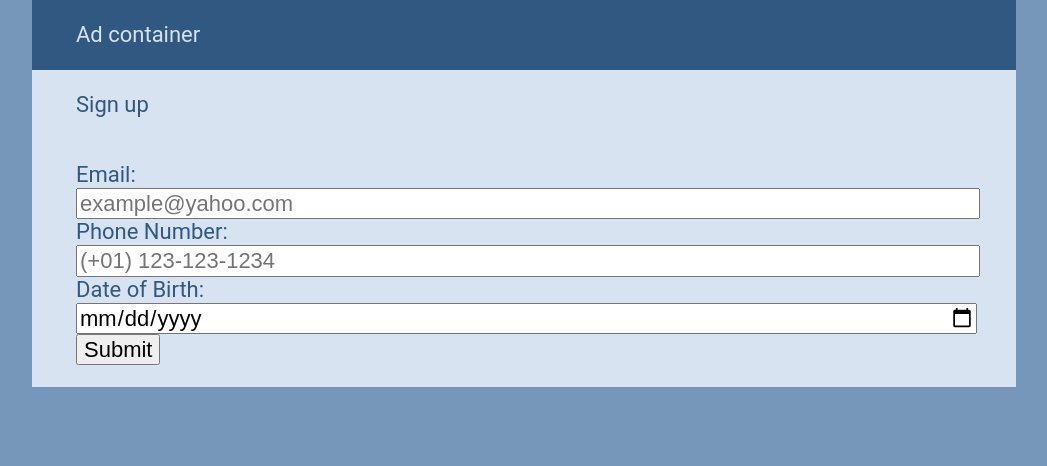
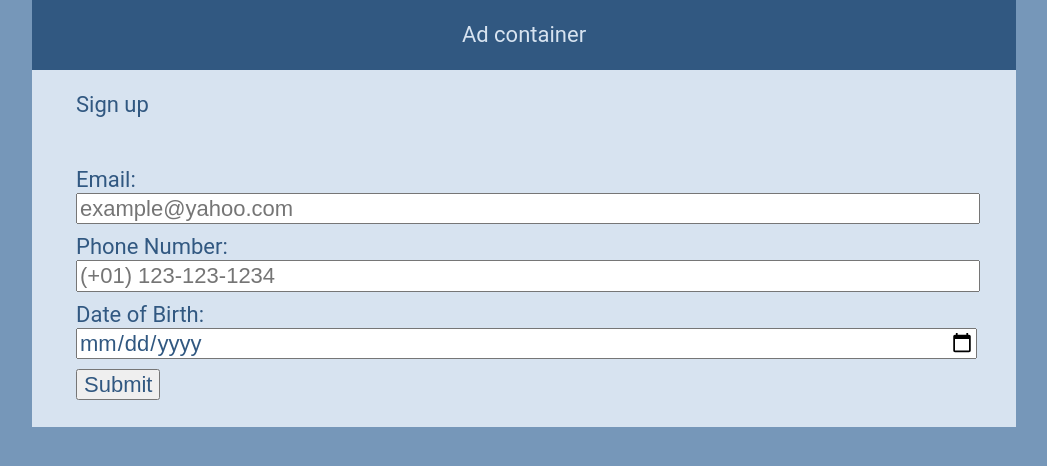
Before and after one commit to BrahmantyaWardhana/imtd362_project1, a plain HTML site: page index.html in a window 1280 px wide. Shown: the whole page, without its empty margins (116-1163 px from the left). Drawn offline with Linux system fonts and the light colour scheme.

Commit message:
improved style for content containers

```diff
--- a/css/screen.css
+++ b/css/screen.css
@@ -1,3 +1,4 @@
+/* General element css */
 html {
   font-size: 1.375em; /* 22px */
   line-height: 1.182em; /* 26px / ~ 120% */
@@ -13,8 +14,25 @@ body {
   background-color: #7697B9;
 }
 
+input {
+  color: #315881;
+}
+
+/* Classes */
 .input-width-class {
   width: 100%;
+}
+
+.ad-container {
+  background-color: #315881;
+  color: #D7E3F0;
+  width: 70%;
+  margin: auto;
+  padding: 1em;
+  padding-bottom: 1em;
+  padding-left: 2em;
+  padding-right: 2em;
+  text-align: center;
 }
 
 .signup-container {
@@ -28,15 +46,11 @@ body {
   padding-right: 2em;
 }
 
-.ad-container {
-  background-color: #315881;
-  color: #D7E3F0;
-  width: 70%;
-  margin: auto;
-  padding: 1em;
-  padding-bottom: 1em;
-  padding-left: 2em;
-  padding-right: 2em;
+/* ids */
+
+#form-element-id {
+  padding-top: 0.2273em; /* 5px */
+  padding-bottom: 0.2273em; /* 5px */
 }
 
 @media only screen and (min-width: 768px){
--- a/index.html
+++ b/index.html
@@ -14,16 +14,16 @@
   <div class="signup-container">
     <h1>Sign up</h1>
     <form method="POST" autocomplete="on" action="#null" id="form">
-      <div id="email_input">
+      <div id="form-element-id">
         <label>Email:<input type="email" name="eamil_field" placeholder="example@yahoo.com" class="input-width-class"></label>
       </div>
-      <div id="phone_input">
+      <div id="form-element-id">
         <label>Phone Number:<input type="tel" name="phone_field" placeholder="(+01) 123-123-1234" pattern="(+[0-9]{2}) [0-9]{3}-[0-9]{3}-[0-9]{4}" class="input-width-class"></label>
       </div>
-      <div id="dob_input">
+      <div id="form-element-id">
         <label>Date of Birth:<input type="date" name="dob_field" class="input-width-class"></label>
       </div>
-      <div id="submit_button">
+      <div id="form-element-id">
         <input type="submit" value="Submit">
       </div>
     </form>
```
